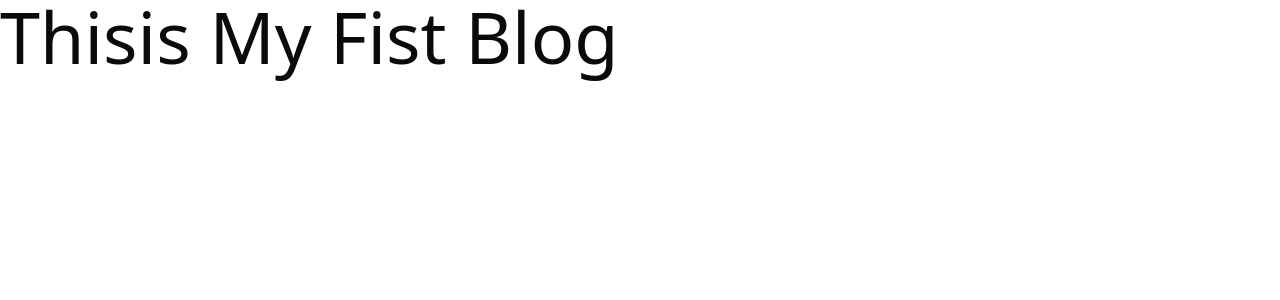
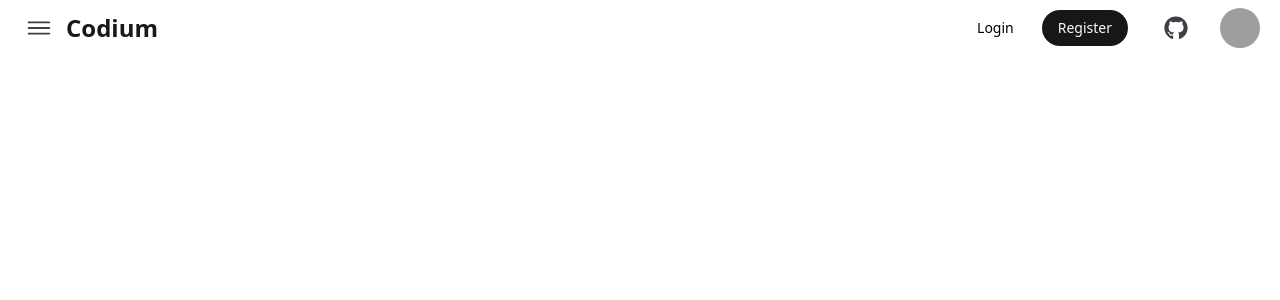
Before and after one commit to SaqibFarhanProgrammer/Codium, a Next.js app: page / in a window 1280 px wide. Shown: the top 300 px of the page. Built offline with nearby package versions, Linux system fonts and the light colour scheme; grey boxes are pictures that could not be loaded.

Commit message:
add navbar

```diff
--- a/src/app/globals.css
+++ b/src/app/globals.css
@@ -163,3 +163,8 @@
     @apply bg-background text-foreground;
   }
 }
+
+
+.btn-bg{
+  background-color: #f7f3f3;
+}
--- a/src/app/layout.jsx
+++ b/src/app/layout.jsx
@@ -7,7 +7,7 @@ export const metadata = {
 export default function RootLayout({ children }) {
   return (
     <html lang="en">
-      <body className={`  antialiased`}>{children}</body>
+      <body cz-shortcut-listen="true" className={`  antialiased`}>{children}</body>
     </html>
   );
 }
--- a/src/app/page.js
+++ b/src/app/page.js
@@ -1,8 +1,11 @@
+import Navbar from '@/components/Navbar'
 import React from 'react'
 
 function page() {
   return (
-    <div className='font-["semi-light"] capitalize text-7xl'>thisis my fist blog</div>
+    <div className=''>
+<Navbar/>
+    </div>
   )
 }
 
--- /dev/null
+++ b/src/components/MyButton.jsx
@@ -0,0 +1,13 @@
+import React from 'react';
+import { Button } from './ui/button';
+function MyButton({ title, exttraClass ,color }) {
+  return (
+    <>
+      <Button className={` ${color} font-["medium"]  rounded-full  ${exttraClass}`}>
+        {title}
+      </Button>
+    </>
+  );
+}
+
+export default MyButton;
--- /dev/null
+++ b/src/components/Navbar.jsx
@@ -0,0 +1,44 @@
+import { IoIosMenu } from 'react-icons/io';
+import { FaGithub } from 'react-icons/fa';
+import Image from 'next/image';
+import MyButton from './MyButton';
+
+function Navbar() {
+  return (
+    <nav className="w-full h-14  py-4 b">
+      <div className=" mx-auto h-full flex items-center justify-between px-5">
+        {/* Left Section */}
+        <div className="flex items-center gap-2">
+          <button aria-label="Open menu" className="p-1 rounded hover:bg-zinc-100 transition">
+            <IoIosMenu className="text-3xl text-zinc-700" />
+          </button>
+
+          <h1 className="text-2xl font-semibold text-zinc-900">Codium</h1>
+        </div>
+
+        {/* Right Section */}
+        <div className="flex items-center gap-4">
+          <div className="mr-4 gap-3 flex">
+            <MyButton title="Login" exttraClass=" bg-transparent text-black hover:text-white" />
+            <MyButton title="Register" exttraClass="  " />
+          </div>
+          <a
+            href="https://github.com"
+            target="_blank"
+            className="p-1 rounded mr-3 hover:bg-zinc-100 transition"
+          >
+            <FaGithub className="text-2xl text-zinc-700" />
+          </a>
+
+          <img
+            src="https://images.unsplash.com/photo-1535713875002-d1d0cf377fde"
+            alt="User avatar"
+            className="rounded-full h-10 w-10"
+          />
+        </div>
+      </div>
+    </nav>
+  );
+}
+
+export default Navbar;
```
